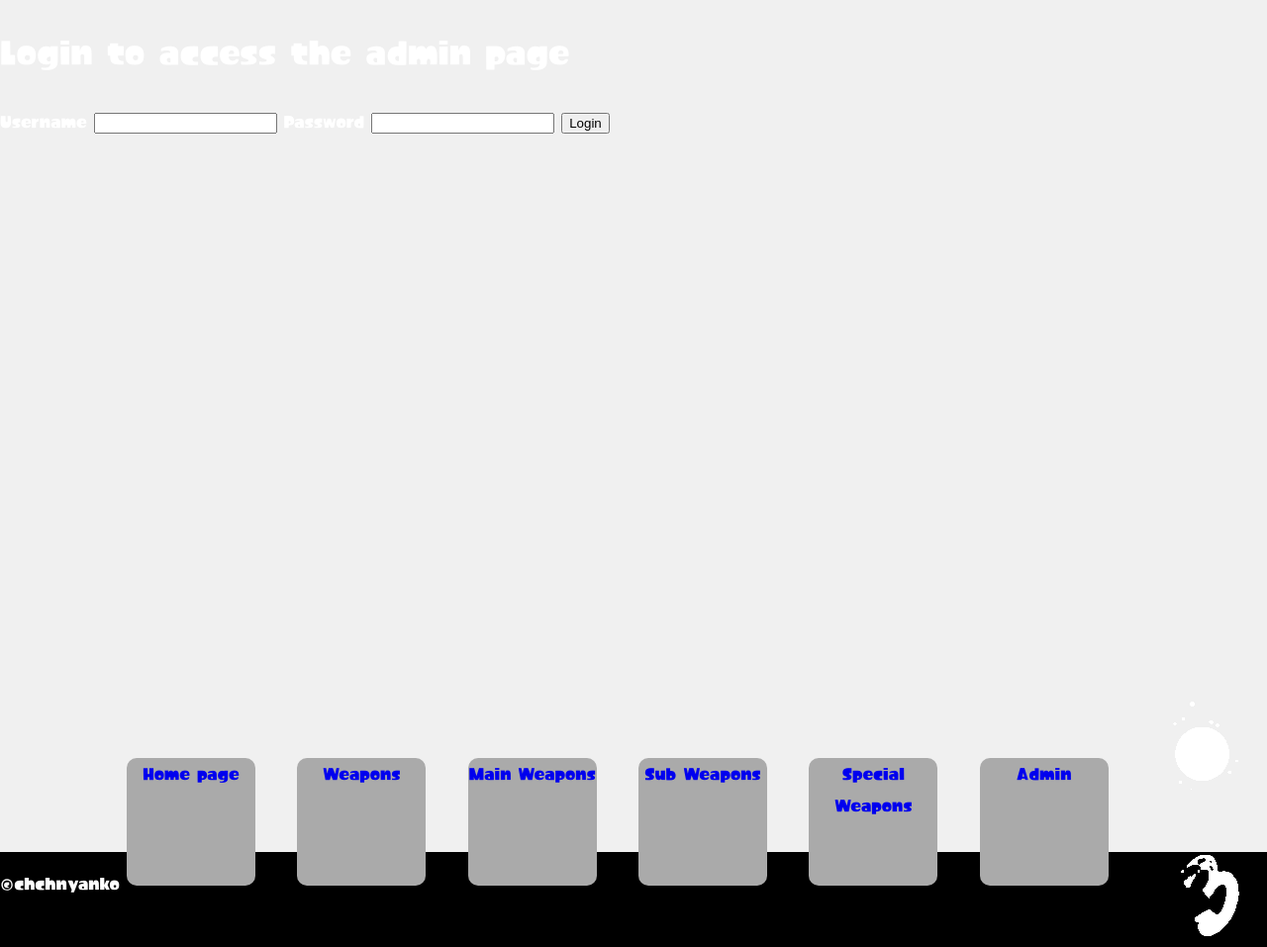
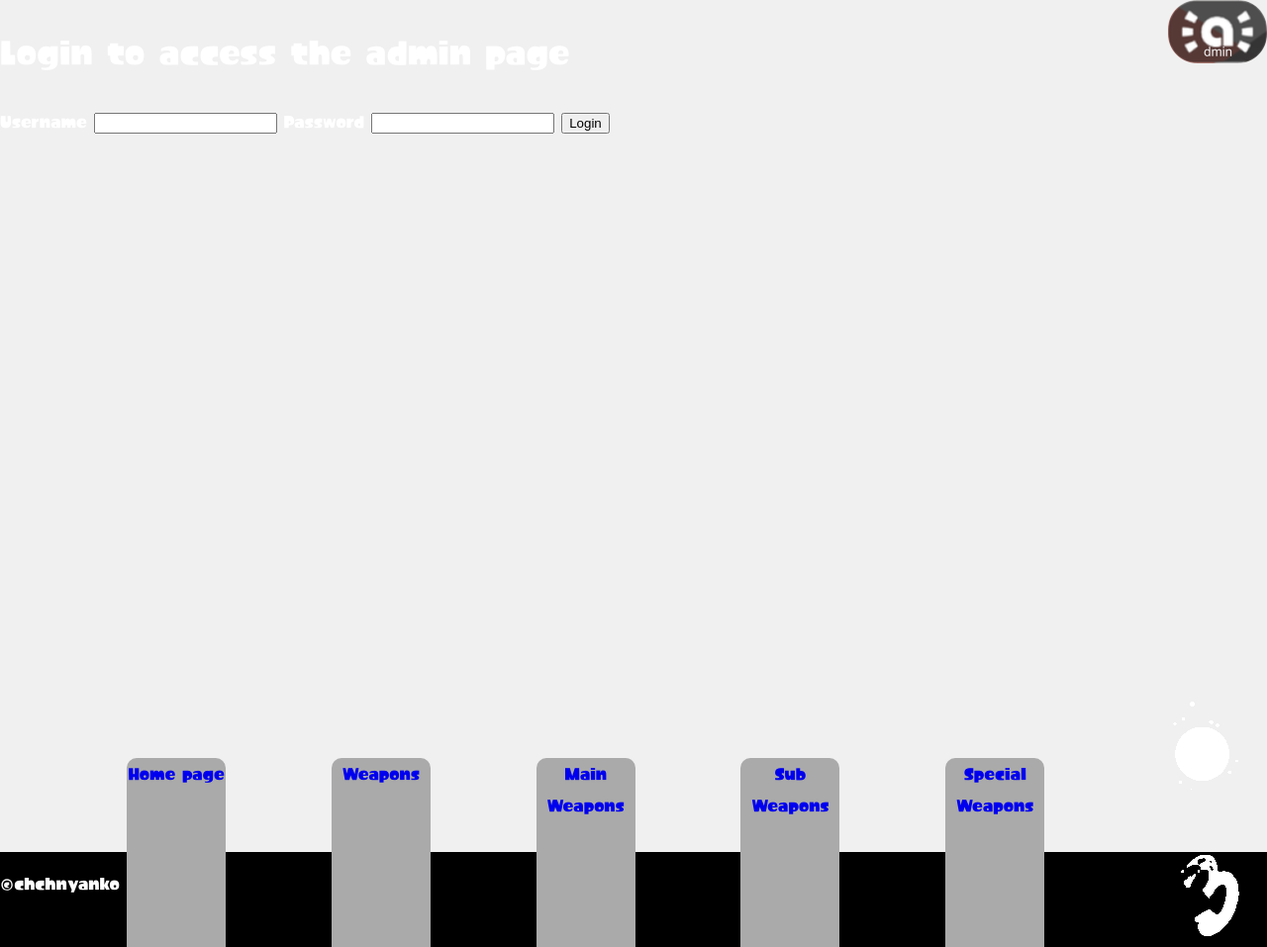
Before and after one commit to chchnyanko/2024-dtp-task, a Flask app: page /admin_login in a window 1280 px wide. Shown: the whole page at 99% size. Run offline with Flask 3, Linux system fonts and the light colour scheme.

Commit message:
changed the admin button

```diff
--- a/Static/reworked_style.css
+++ b/Static/reworked_style.css
@@ -34,16 +34,21 @@ a {
     width: 80%;
     height: 20%;
     display: grid;
-    grid-template-columns: repeat(6, 1fr);
+    grid-template-columns: repeat(5, 1fr);
     gap: 10px;
 }
 .nav-navbar-box {
     text-align: center;
-    width: 80%;
-    height: 0;
+    width: 100px;
+    height: 100px;
     padding-bottom: 80%;
     background-color: #aaaaaa;
     border-radius: 10px;
+}
+.nav-admin {
+    position: fixed;
+    top: 0;
+    right: 0;
 }
 
 /* /home */
--- a/templates/nav.html
+++ b/templates/nav.html
@@ -12,6 +12,6 @@
         <a href="/main/1/0" class="nav-navbar-box">Main Weapons</a>
         <a href="/sub/1/0" class="nav-navbar-box">Sub Weapons</a>
         <a href="/special/1/0" class="nav-navbar-box">Special Weapons</a>
-        <a href="/admin_login" class="nav-navbar-box">Admin</a>
     </div>
+    <a href="/admin_login" class="nav-admin"><img src="/static/other_images/admin.png"></a>
 </div>
```
Also changed, not shown: Static/other_images/admin.png (added).
